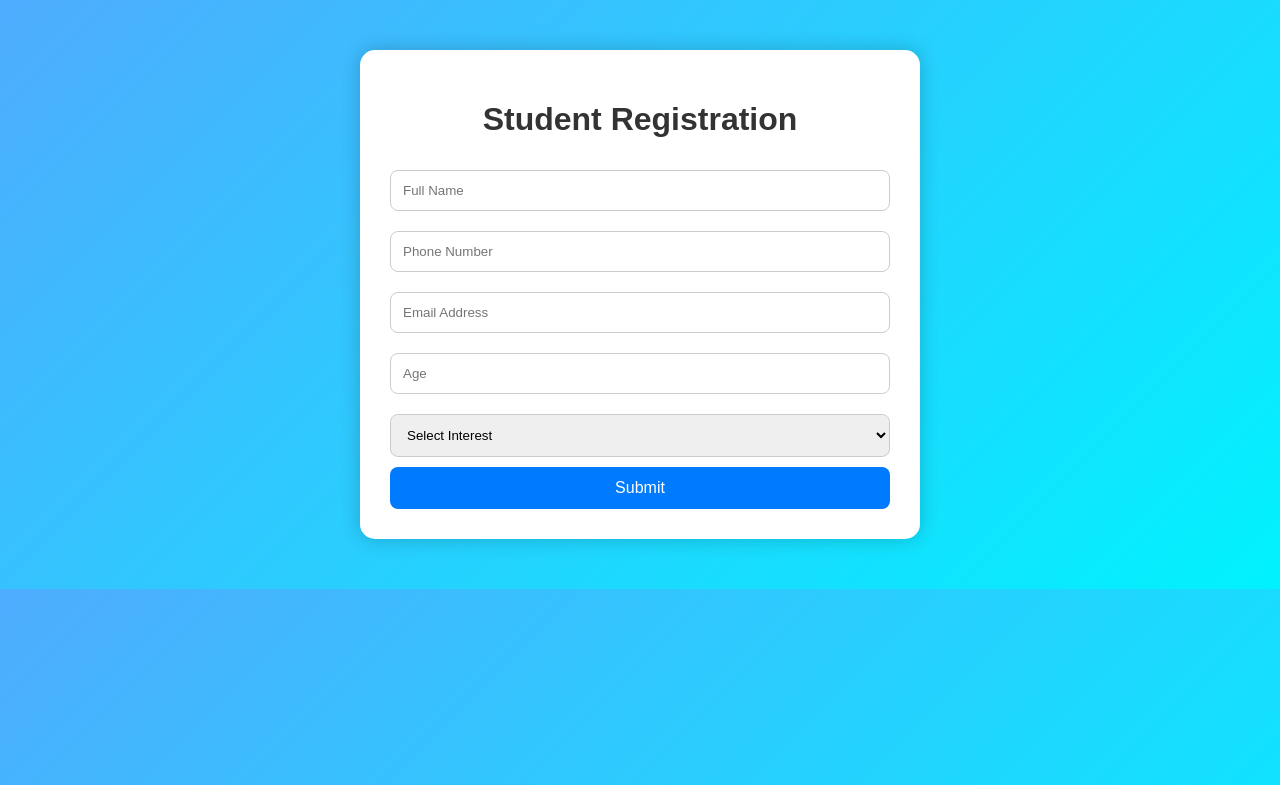
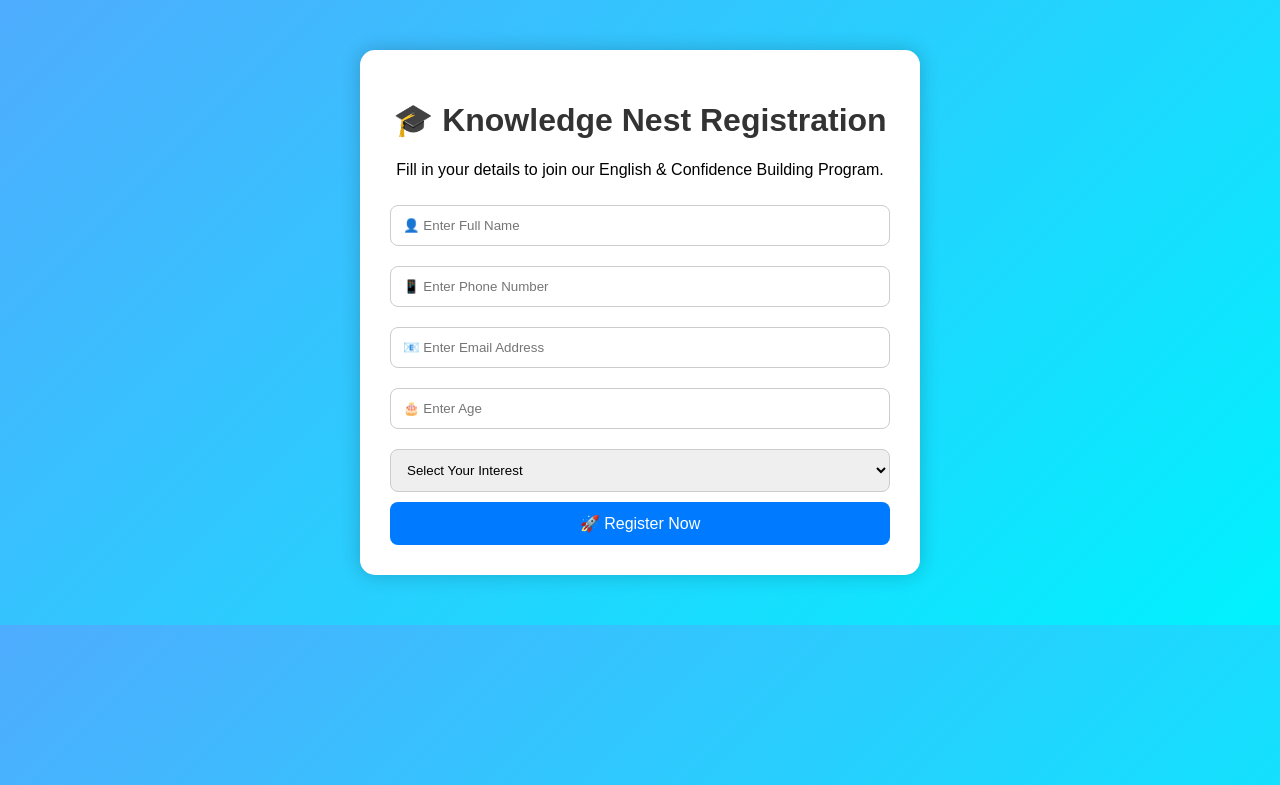
Before and after one commit to dhruvc-code/knowledge_nest, a Flask app: page /register in a window 1280 px wide. Shown: the top 785 px of the page. Run offline with Flask 3, Linux system fonts and the light colour scheme.

Commit message:
Enhance registration form with new text and emojis
Updated registration form with enhanced placeholders and title.

```diff
--- a/templates/register.html
+++ b/templates/register.html
@@ -8,26 +8,28 @@
 
 <div class="container">
 
-<h1>Student Registration</h1>
+<h1>🎓 Knowledge Nest Registration</h1>
+
+<p>Fill in your details to join our English & Confidence Building Program.</p>
 
 <form action="/submit" method="POST">
 
-<input type="text" name="name" placeholder="Full Name" required>
+<input type="text" name="name" placeholder="👤 Enter Full Name" required>
 
-<input type="text" name="phone" placeholder="Phone Number" required>
+<input type="text" name="phone" placeholder="📱 Enter Phone Number" required>
 
-<input type="email" name="email" placeholder="Email Address" required>
+<input type="email" name="email" placeholder="📧 Enter Email Address" required>
 
-<input type="number" name="age" placeholder="Age" required>
+<input type="number" name="age" placeholder="🎂 Enter Age" required>
 
 <select name="interest" required>
-<option value="">Select Interest</option>
-<option>English Speaking</option>
-<option>Confidence Building</option>
-<option>Both</option>
+    <option value="">Select Your Interest</option>
+    <option>English Speaking</option>
+    <option>Confidence Building</option>
+    <option>Both</option>
 </select>
 
-<button type="submit">Submit</button>
+<button type="submit">🚀 Register Now</button>
 
 </form>
 
```
